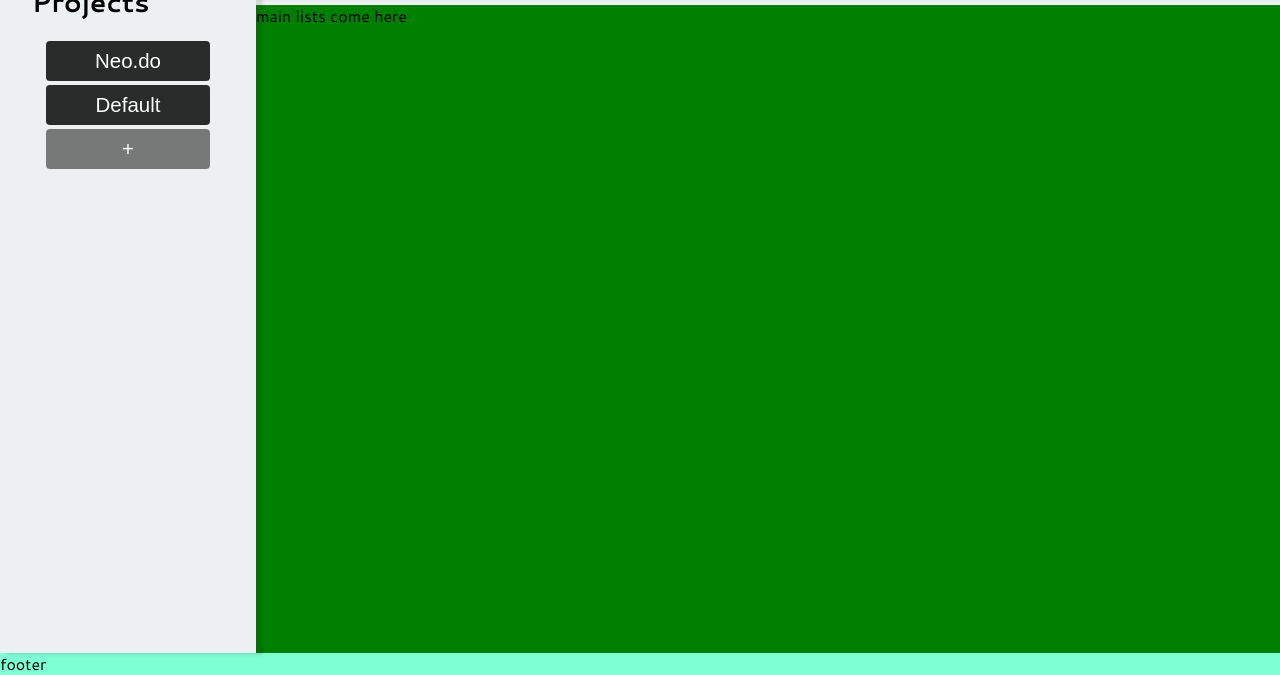
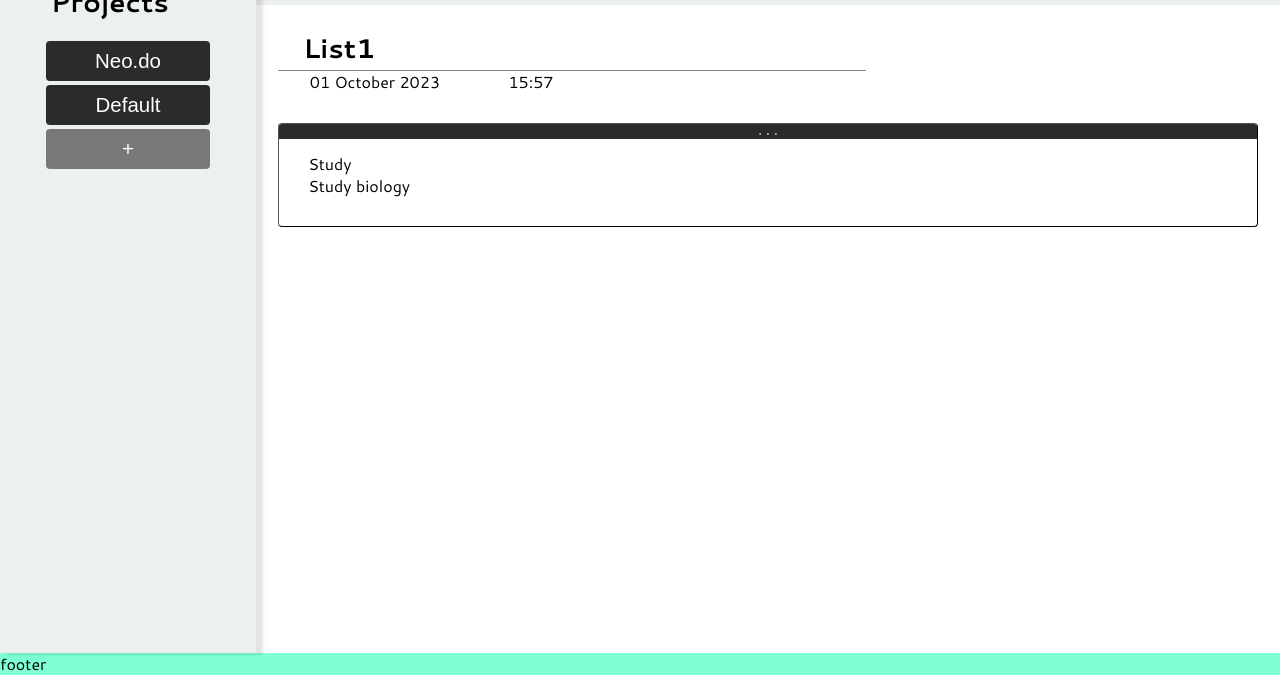
Before and after one commit to prathameshrp/todo-list, a website built with webpack: page src/template.html in a window 1280 px wide. Shown: the part 125-800 px from the top of the page. Built offline with nearby package versions, Linux system fonts and the light colour scheme.

Commit message:
Add main list area DOM
    Added the main area that'll contain the to do list. Added styling for the list

```diff
--- a/src/style.css
+++ b/src/style.css
@@ -234,11 +234,10 @@ img
     z-index: 2;
     /* overflow-x: hidden; */
 }
-#side-project-menu .general-heading
+.general-heading
 {
-    margin: max(2px, 0.3vw) max(4px, 0.5vw);
+    margin: max(2px, 0.3vw) max(4px, 2vw);
     font-size: calc(0.6rem + var(--font-resizer));
-
 }
 #all-projects
 {
@@ -297,11 +296,71 @@ img
 #main-area
 {
     /* grid-area: main; */
-    background-color: green;
+    background-color: var(--theme-secondary-color);
     grid-column: 2/5;
     grid-row: 2/5;
 }
 
+#main-lists-area
+{
+    padding: max(5px, 1.7vw);
+}
+
+#main-lists-area hr
+{
+    background-color: var(--theme-contrast-dull);
+    height: 1px;
+    width: 60%;
+    border-radius: 2px;
+    border: none;
+    -webkit-border-radius: 2px;
+    -moz-border-radius: 2px;
+    -ms-border-radius: 2px;
+    -o-border-radius: 2px;
+    opacity: 0.6;
+}
+
+.date-and-time
+{
+    width: 50vw;
+}
+.date-and-time #date, .date-and-time #time
+{
+    margin: 0 5%;
+}
+
+#list
+{
+    height: fit-content;
+    border: 1px outset var(--theme-contrast-color);
+    border-radius: 4px;
+    -webkit-border-radius: 4px;
+    -moz-border-radius: 4px;
+    -ms-border-radius: 4px;
+    -o-border-radius: 4px;
+    margin: 3% 0;
+    position: relative;
+    padding: max(20px, 3%) 3%;
+}
+#list::before
+{
+    content: "...";
+    font-family: monospace;
+    background-color: var(--theme-contrast-dull);
+    color: var(--theme-substitue-color);
+    border-radius: 3px 3px 0 0 ;
+    -webkit-border-radius: 3px 3px 0 0 ;
+    -moz-border-radius: 3px 3px 0 0 ;
+    -ms-border-radius: 3px 3px 0 0 ;
+    -o-border-radius: 3px 3px 0 0 ;
+    width: 100%;
+    position: absolute;
+    text-align: center;
+    height: fit-content;
+    top: 0;
+    left: 0;
+   right: 0;
+}
 /* footer */
 
 #universal-footer
--- a/src/template.html
+++ b/src/template.html
@@ -89,8 +89,21 @@
     </aside>
 
     <main id="main-area">
-      <section id="main-lists-area">
-      main lists come here
+    <section id="main-lists-area">
+
+      <h1 class="general-heading">List1</h1>
+      <hr>
+      <div class="date-and-time">
+        <span id="date">01 October 2023</span>
+        <span id="time">15:57</span>
+      </div>
+      <div id="list">
+
+        <dl>
+          <dt>Study</dt>
+          <dd>Study biology</dd>
+        </dl>
+      </div>
     </section>
     </main>
 
```
